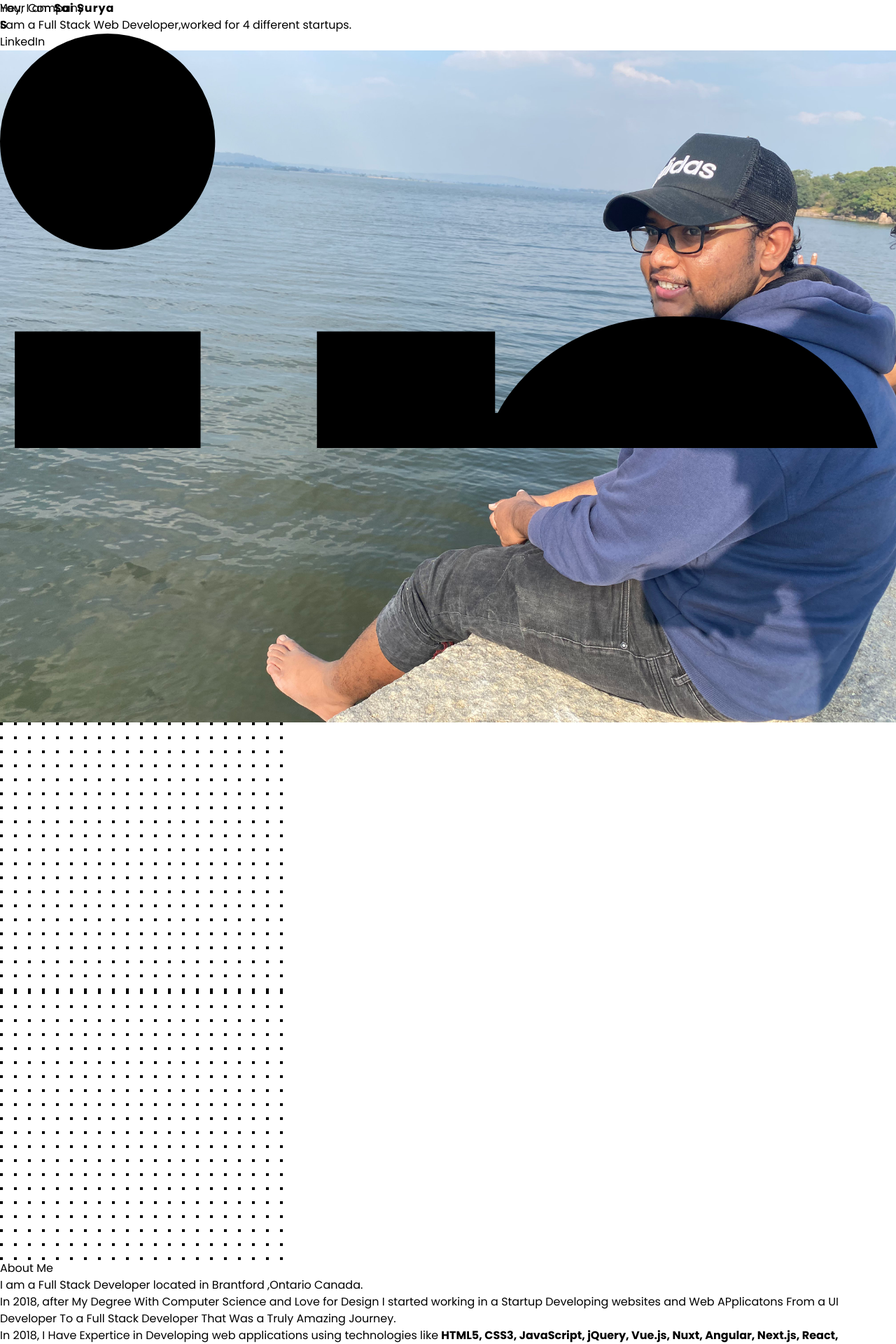
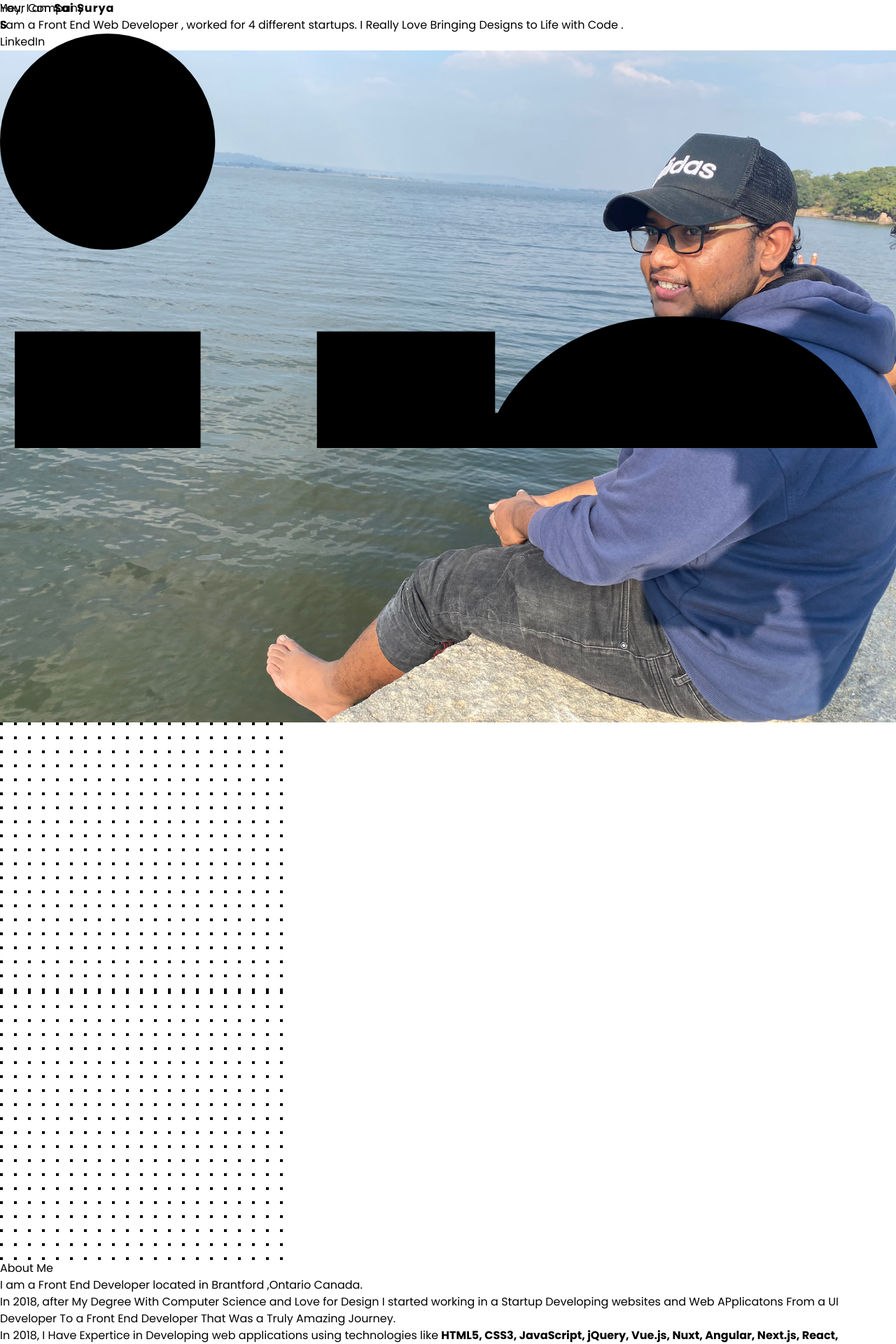
Before and after one commit to surya304/portfolio, a Next.js app: page / in a window 1280 px wide. Shown: the top 1920 px of the page at 70% size. Built offline with nearby package versions, Linux system fonts and the light colour scheme; a web font is replaced by a local one.

Commit message:
Changed Description

```diff
--- a/pages/index.js
+++ b/pages/index.js
@@ -348,7 +348,8 @@ export default function Example() {
                 <span className="block text-white bg-orange-600 rounded-2xl px-2 sm:px-6 py-1 sm:py-3 xl:inline font-pacifico">Sai Surya</span>
               </h1>
               <p className="text-left mt-3 max-w-md text-lg text-gray-500 sm:text-xl md:mt-5 md:max-w-2xl">
-                I am a Full Stack Web Developer,worked for 4 different startups.
+                I am a Front End Web Developer , worked for 4 different startups.
+               I Really Love Bringing Designs to Life with Code .
               </p>
 
 
@@ -507,9 +508,9 @@ export default function Example() {
                     About Me
                   </h2>
                   <p className="text-lg leading-7 ">
-                    I am a Full Stack Developer located in Brantford ,Ontario Canada.<br />
+                    I am a Front End Developer located in Brantford ,Ontario Canada.<br />
                     In 2018, after My Degree With Computer Science and Love for Design I started working in a Startup Developing websites and Web APplicatons
-                    From a UI Developer To a Full Stack Developer That Was a Truly Amazing Journey.
+                    From a UI Developer To a Front End Developer That Was a Truly Amazing Journey.
                   </p>
                   <p className="text-lg leading-7">
                     In 2018, I Have Expertice in Developing web applications using technologies like <b>HTML5, CSS3, JavaScript, jQuery, Vue.js, Nuxt, Angular, Next.js, React, Bootstrap, Tailwind CSS, Node.js, MongoDB, Webflow, Wordpress, and Amazon Web Services (AWS).</b>
```
